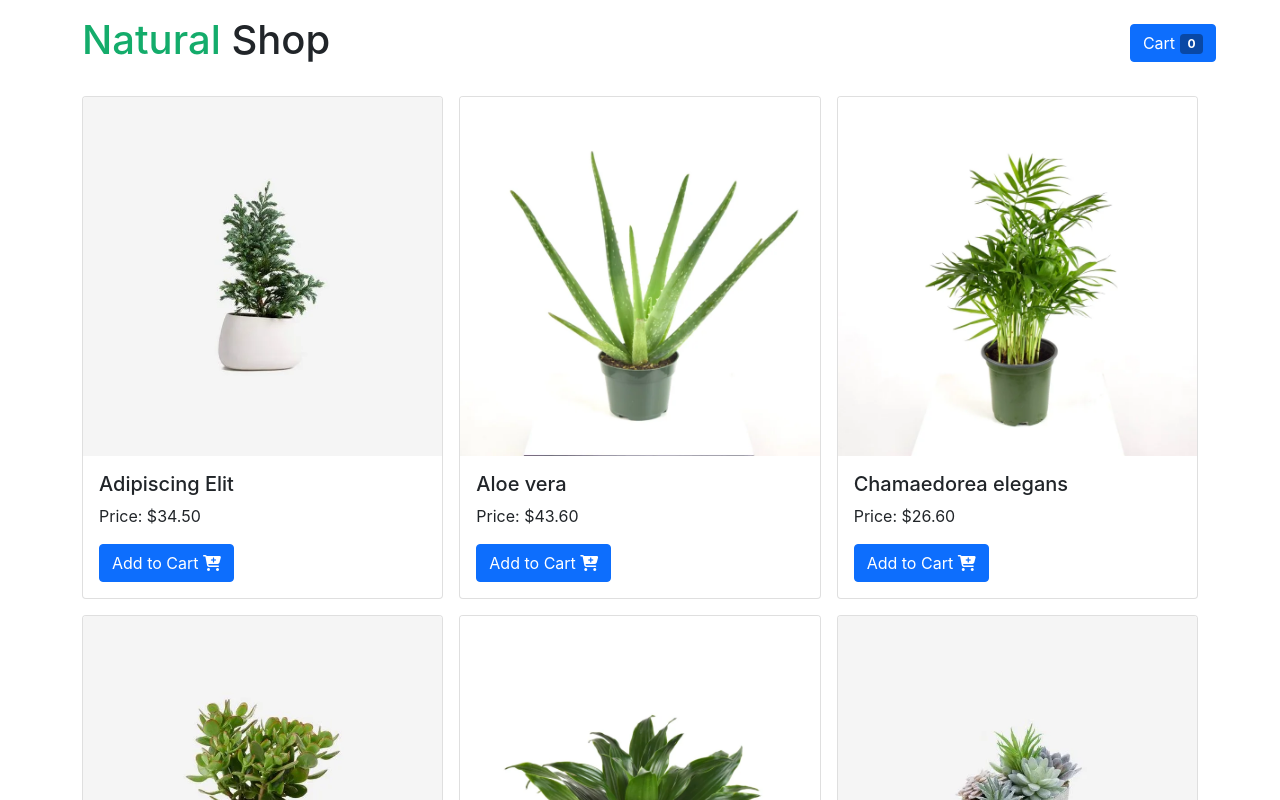
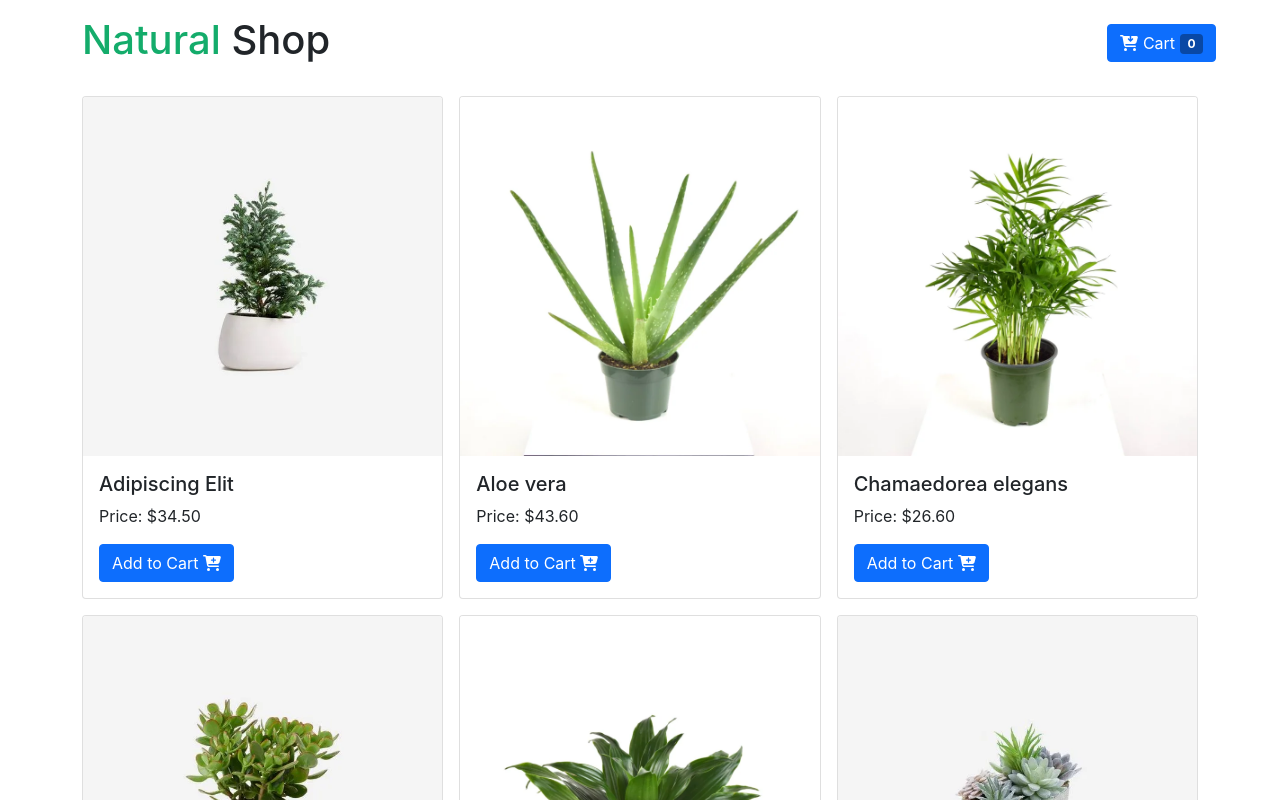
Before and after one commit to mak-alamin/natural-shop, a React (Create React App) app: page / in a window 1280 px wide. Shown: the top 800 px of the page. Built offline with nearby package versions, Linux system fonts and the light colour scheme.

Commit message:
added fontawesome

```diff
--- a/package.json
+++ b/package.json
@@ -3,12 +3,15 @@
   "version": "0.1.0",
   "private": true,
   "dependencies": {
+    "@fortawesome/fontawesome-svg-core": "^6.1.1",
+    "@fortawesome/free-solid-svg-icons": "^6.1.1",
     "@fortawesome/react-fontawesome": "^0.1.18",
     "@testing-library/jest-dom": "^5.16.3",
     "@testing-library/react": "^12.1.4",
     "@testing-library/user-event": "^13.5.0",
     "react": "^17.0.2",
     "react-dom": "^17.0.2",
+    "react-router-dom": "^6.2.2",
     "react-scripts": "5.0.0",
     "react-spring": "^9.4.4",
     "web-vitals": "^2.1.4"
--- a/public/index.html
+++ b/public/index.html
@@ -31,7 +31,6 @@
       integrity="sha384-EVSTQN3/azprG1Anm3QDgpJLIm9Nao0Yz1ztcQTwFspd3yD65VohhpuuCOmLASjC"
       crossorigin="anonymous"
     />
-    <script src="https://use.fontawesome.com/c98d81fab7.js"></script>
     <title>Natural Shop</title>
   </head>
   <body>
--- a/src/components/Cart/Cart.js
+++ b/src/components/Cart/Cart.js
@@ -1,8 +1,10 @@
+import { faCartArrowDown } from "@fortawesome/free-solid-svg-icons";
 import { FontAwesomeIcon } from "@fortawesome/react-fontawesome";
 import React, { useState } from "react";
 import { animated, useSpring } from "react-spring";
 import CartItem from "../CartItem/CartItem";
 import ChooseItem from "../ChooseItem/ChooseItem";
+import EmptyCart from "./EmptyCart/EmptyCart";
 
 const Cart = ({ cart, resetCart, chooseItem, choosenItem }) => {
   const [flip, set] = useState(false);
@@ -23,7 +25,7 @@
         data-bs-target="#offcanvasRight"
         aria-controls="offcanvasRight"
       >
-        <FontAwesomeIcon icon="fa-thin fa-cart-circle-check" /> Cart{" "}
+        <FontAwesomeIcon icon={faCartArrowDown} /> Cart{" "}
         <span className="badge badge-primary">{cart.length}</span>
       </animated.button>
 
@@ -44,9 +46,13 @@
           ></button>
         </div>
         <div className="offcanvas-body">
-          {cart.map((item) => (
-            <CartItem item={item} key={item["_id"]}></CartItem>
-          ))}
+          {cart.length ? (
+            cart.map((item) => (
+              <CartItem item={item} key={item["_id"]}></CartItem>
+            ))
+          ) : (
+            <EmptyCart></EmptyCart>
+          )}
           <button className="btn btn-info" onClick={chooseItem}>
             Choose 1 For me
           </button>{" "}
--- /dev/null
+++ b/src/components/Cart/EmptyCart/EmptyCart.js
@@ -0,0 +1,11 @@
+import React from "react";
+
+const EmptyCart = () => {
+  return (
+    <div>
+      <h3>Cart is empty.</h3>
+    </div>
+  );
+};
+
+export default EmptyCart;
--- a/src/components/Product/Product.js
+++ b/src/components/Product/Product.js
@@ -1,3 +1,5 @@
+import { faCartPlus } from "@fortawesome/free-solid-svg-icons";
+import { FontAwesomeIcon } from "@fortawesome/react-fontawesome";
 import React from "react";
 
 const Product = ({ product, handleAddToCart, cartTarget }) => {
@@ -17,7 +19,7 @@
             aria-controls="offcanvasRight"
             onClick={() => handleAddToCart(product)}
           >
-            Add to Cart <i className="fa fa-cart-plus"></i>
+            Add to Cart <FontAwesomeIcon icon={faCartPlus}></FontAwesomeIcon>
           </button>
         </div>
       </div>
```
Also changed, not shown: 1 other file (tests, documents, lock files or other folders).
